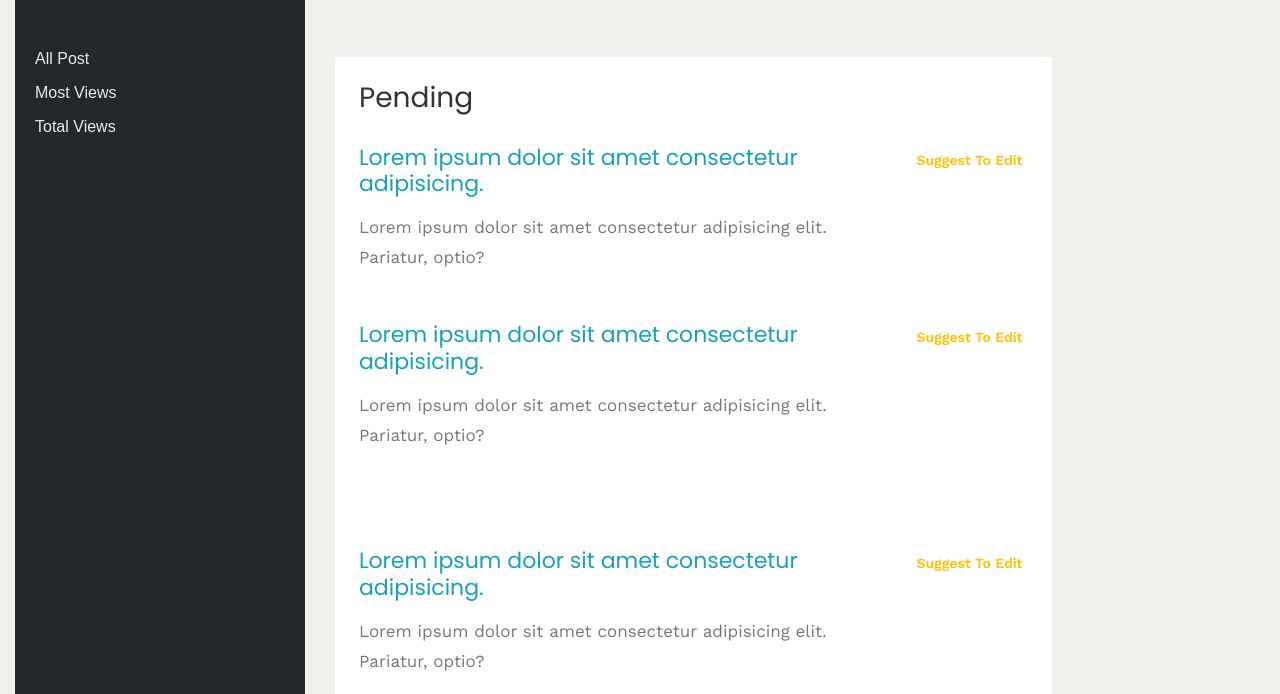
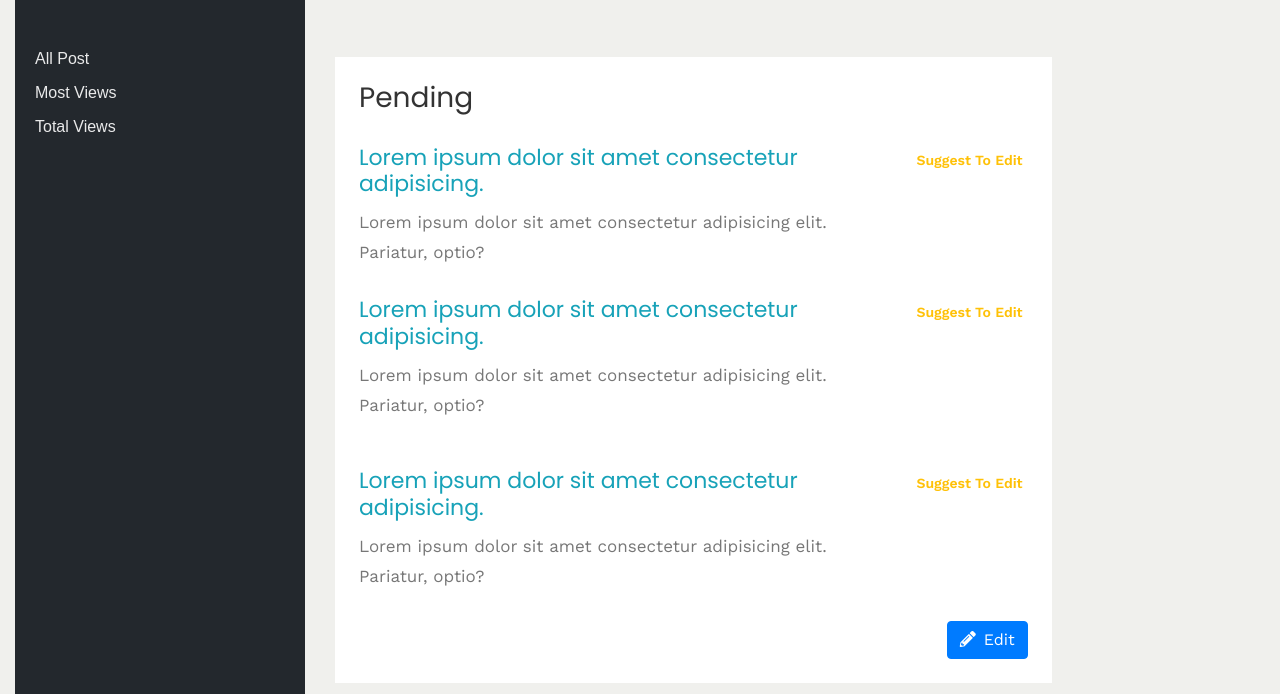
Before and after one commit to redwan10/user-interface, a plain HTML site: page index.html in a window 1280 px wide. Shown: the part 320-1014 px from the top of the page. Drawn offline with nearby package versions, Linux system fonts and the light colour scheme.

Commit message:
Page Design Done

```diff
--- a/assets/css/responsive.css
+++ b/assets/css/responsive.css
@@ -13,7 +13,10 @@
 
 /* Medium devices (tablets, 768px and up) */
 @media (min-width: 768px) and (max-width: 991.98px) {
-
+    .user-img {
+    width: 150px;
+    height: 150px;
+    }
 }
 
 /* Extra small devices (portrait phones, less than 768px) */
--- a/assets/css/style.css
+++ b/assets/css/style.css
@@ -218,14 +218,18 @@ form#article-form textarea {
 }
 
 /* Post Area */
-.pending-post-data,
+.single-pending-post,
 .single-posted-post {
-	margin-bottom: 35px;
+	margin-bottom: 30px;
 }
-.pending-post-data h4 ,
+.pending-post-data h4,
 .posted-post-data h4{
 	color: #17a2b8;
-	margin-bottom: 15px;
+	margin-bottom: 10px;
+}
+.pending-post-data p,
+.posted-post-data p {
+	margin-bottom: 0;
 }
 
 .pending-post-data,
--- a/index.html
+++ b/index.html
@@ -32,9 +32,9 @@
     <div class="user-options-area-wrapper">
       <div class="container-fluid">
         <div class="row">
-          <div class="col-xl-3">
+          <div class="col-md-4 col-xl-3">
             <!-- User Info Area -->
-            <div class="user-info-wrap">
+            <div class="user-info-wrap mb-5 mb-md-0 pb-4 pb-md-0">
               <button class="edit btn btn-sm btn-info text-uppercase"><i class="fas fa-pencil-alt mr-2"></i>edit</button>
               <div class="user-img">
                 <img src="assets/img/author-img.jpg" alt="Author">
@@ -50,7 +50,7 @@
             </div>
             <!-- User Info Area End -->
           </div>
-          <div class="col-xl-7">
+          <div class="col-md-8 col-lg-7">
             <div class="article-write-option-wrap">
               <!-- Article Form -->
               <form action="#" id="article-form" class="mb-60 bg-white p-4">
```
